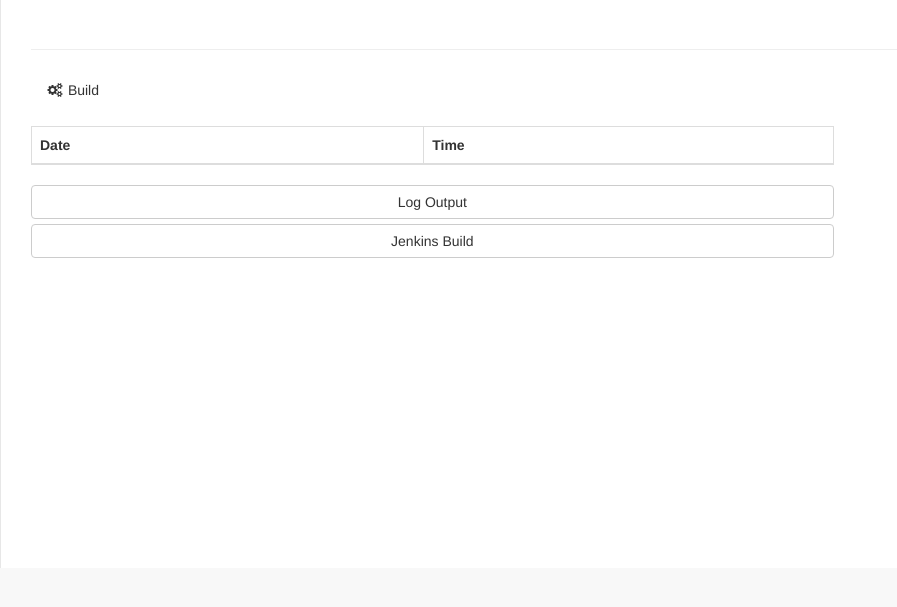
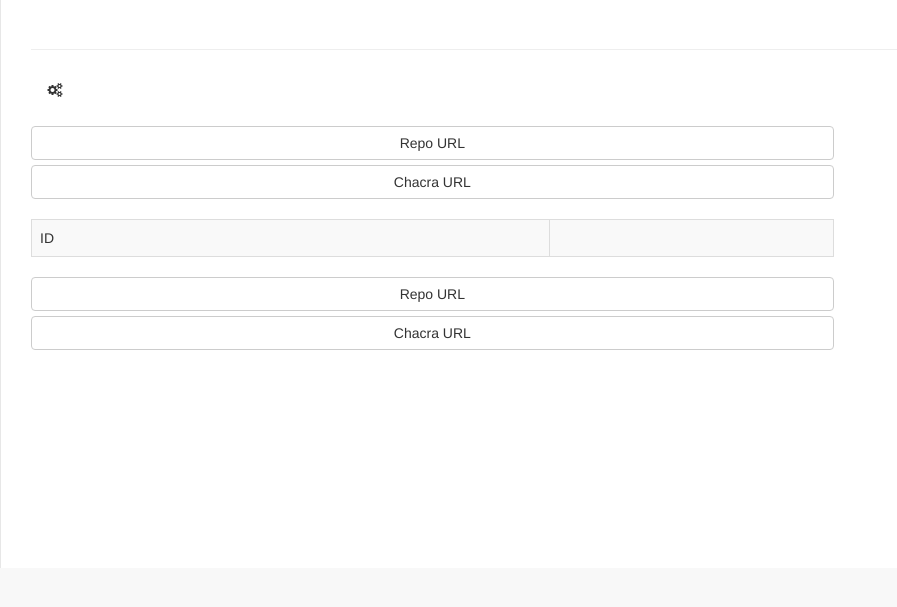
Before and after one commit to ceph/shaman, a Python web app: template shaman/templates/build.html in a window 1280 px wide. Shown: the part 51-658 px from the top of the page, without its empty margins (0-897 px from the left). Run offline with Jinja, Linux system fonts and the light colour scheme; the template is opened without the code that fills it, so the values that code supplies are empty; some libraries are stand-ins or nearby versions.

Commit message:
ui: repo detail page
Signed-off-by: Andrew Schoen <aschoen@redhat.com>

```diff
--- a/shaman/templates/build.html
+++ b/shaman/templates/build.html
@@ -16,29 +16,29 @@
             <div class="row">
                 <!-- /.col-lg-8 -->
                 <div class="col-lg-8">
-                    {% if build.completed %}
+                    {% if build.completed or build.status == "ready"%}
                     <div class="panel panel-success">
                     {% elif build.status == "failed" %}
                     <div class="panel panel-danger">
-                    {% elif build.status == "started" %}
+                    {% elif build.status in ["started", "queued", "requested", "building"] %}
                     <div class="panel panel-warning">
                     {% endif %}
                         <div class="panel-heading">
-                            <i class="fa fa-gears fa-fw"></i> Build {{ build.id }}
+                            <i class="fa fa-gears fa-fw"></i> {{ section }} {{ build.id }}
                         </div>
                         <div class="panel-body">
                             <div class="row">
 
                         <!-- /.panel-heading -->
                                     <div class="table-responsive">
+                            {% if not build.log_url %}
+                            <a href="{{ build.url }}" class="btn btn-default btn-block">Repo URL</a>
+                            <a href="{{ build.chacra_url }}" class="btn btn-default btn-block">Chacra URL</a>
+                            {% endif %}
+                            <br/>
                             <table class="table table-bordered table-hover table-striped">
                                 <tbody>
-                                 <thead>
-                                    <tr>
-                                        <th>Date</th>
-                                        <th>Time</th>
-                                    </tr>
-                                </thead>
+                                 <tr><td>ID</td><td>{{ build.id }}</td></tr>
                                 {% for k, v in build.__json__().items() %}
                                 {% if not "url" in k %}
                                 <tr>
@@ -51,8 +51,13 @@
                                 </tbody>
                             </table>
                             <!-- /.list-group -->
+                            {% if build.log_url %}
                             <a href="{{ build.log_url }}" class="btn btn-default btn-block">Log Output</a>
                             <a href="{{ build.url }}" class="btn btn-default btn-block">Jenkins Build</a>
+                            {% else %}
+                            <a href="{{ build.url }}" class="btn btn-default btn-block">Repo URL</a>
+                            <a href="{{ build.chacra_url }}" class="btn btn-default btn-block">Chacra URL</a>
+                            {% endif %}
                         </div>
                         </div>
                         </div>
```
